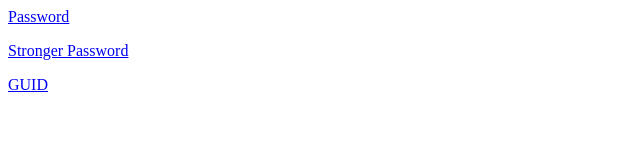
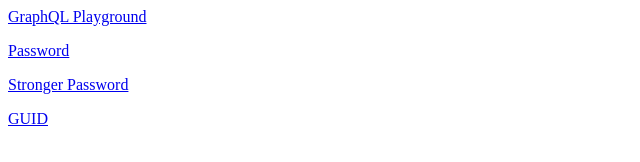
Before and after one commit to andre-vspry/bookmarklets, a plain HTML site: page index.html in a window 1280 px wide. Shown: the whole page, without its empty margins (0-640 px from the left). Drawn offline with Linux system fonts and the light colour scheme.

Commit message:
Update index.html

```diff
--- a/index.html
+++ b/index.html
@@ -3,6 +3,7 @@
 <title>Pasword Bookmarklets</title>
 </head>
 <body>
+  <p><a href="/graphql-playground.html">GraphQL Playground</a></p>
 <p><a href="javascript:(function(){
 'use strict';
 
```
